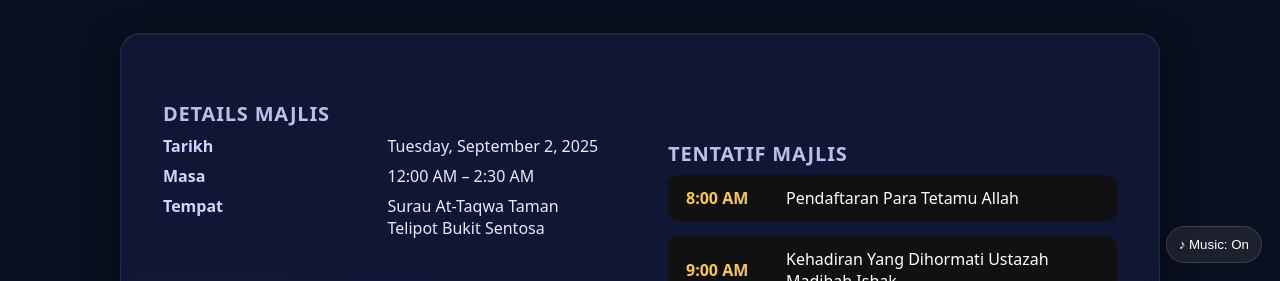
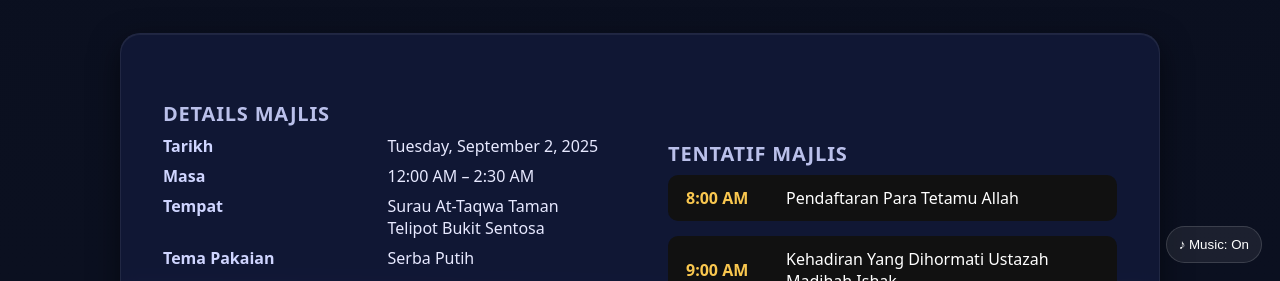
Before and after one commit to nurynnn/Majlis-Selawatan-Invitation, a plain HTML site: page index.html in a window 1280 px wide. Shown: the part 519-800 px from the top of the page. Drawn offline with Linux system fonts and the light colour scheme.

Commit message:
Update index.html

```diff
--- a/index.html
+++ b/index.html
@@ -246,6 +246,8 @@
           <div class="info-row"><span class="label" style="width:120px">Tarikh</span> <span id="dateLabel">Selasa, 02 September 2025</span></div>
           <div class="info-row"><span class="label" style="width:120px">Masa</span> <span id="timeLabel">8.00 AM - 10.30 AM</span></div>
           <div class="info-row"><span class="label" style="width:120px">Tempat</span> <span id="venueLabel">Surau At-Taqwa Taman Telipot Bukit Sentosa</span></div>
+                    <div class="info-row"><span class="label" style="width:120px">Tema Pakaian</span> <span id="venueLabel">Serba Putih</span></div>
+
         </div>
       </div>
 
```
